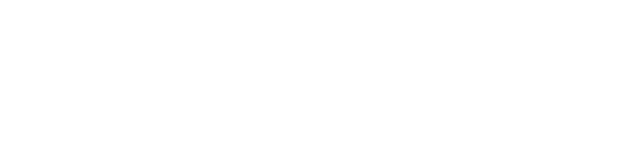
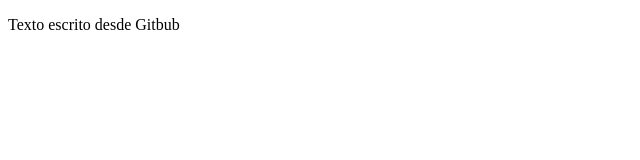
Before and after one commit to enzoo4/Proyecto-Tienda-Web, a plain HTML site: page index.html in a window 1280 px wide. Shown: the whole page, without its empty margins (0-640 px from the left). Drawn offline with Linux system fonts and the light colour scheme.

Commit message:
Update index.html

```diff
--- a/index.html
+++ b/index.html
@@ -8,5 +8,7 @@
 </head>
 <body>
 
+    <p> Texto escrito desde Gitbub</p>
+
 </body>
 </html>
```
